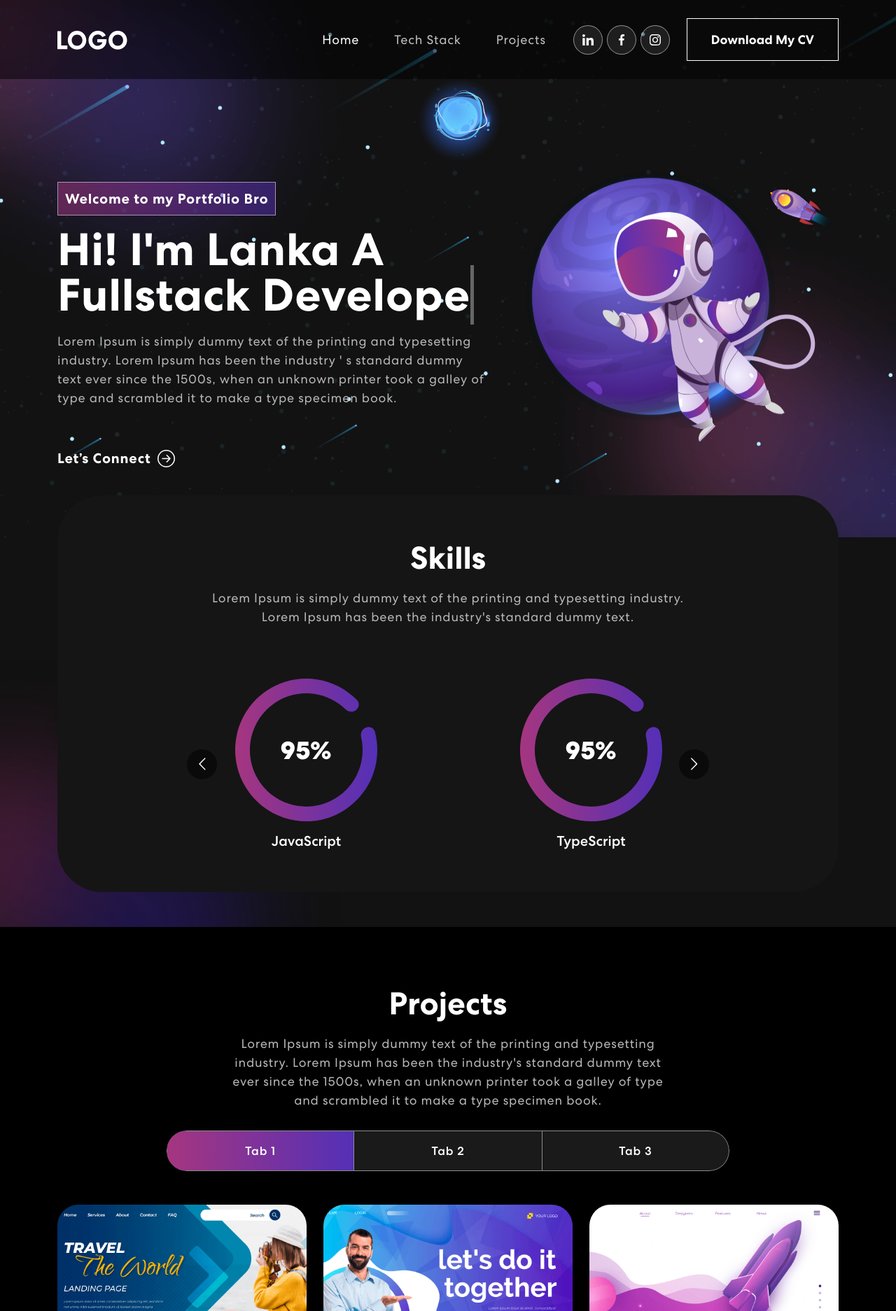
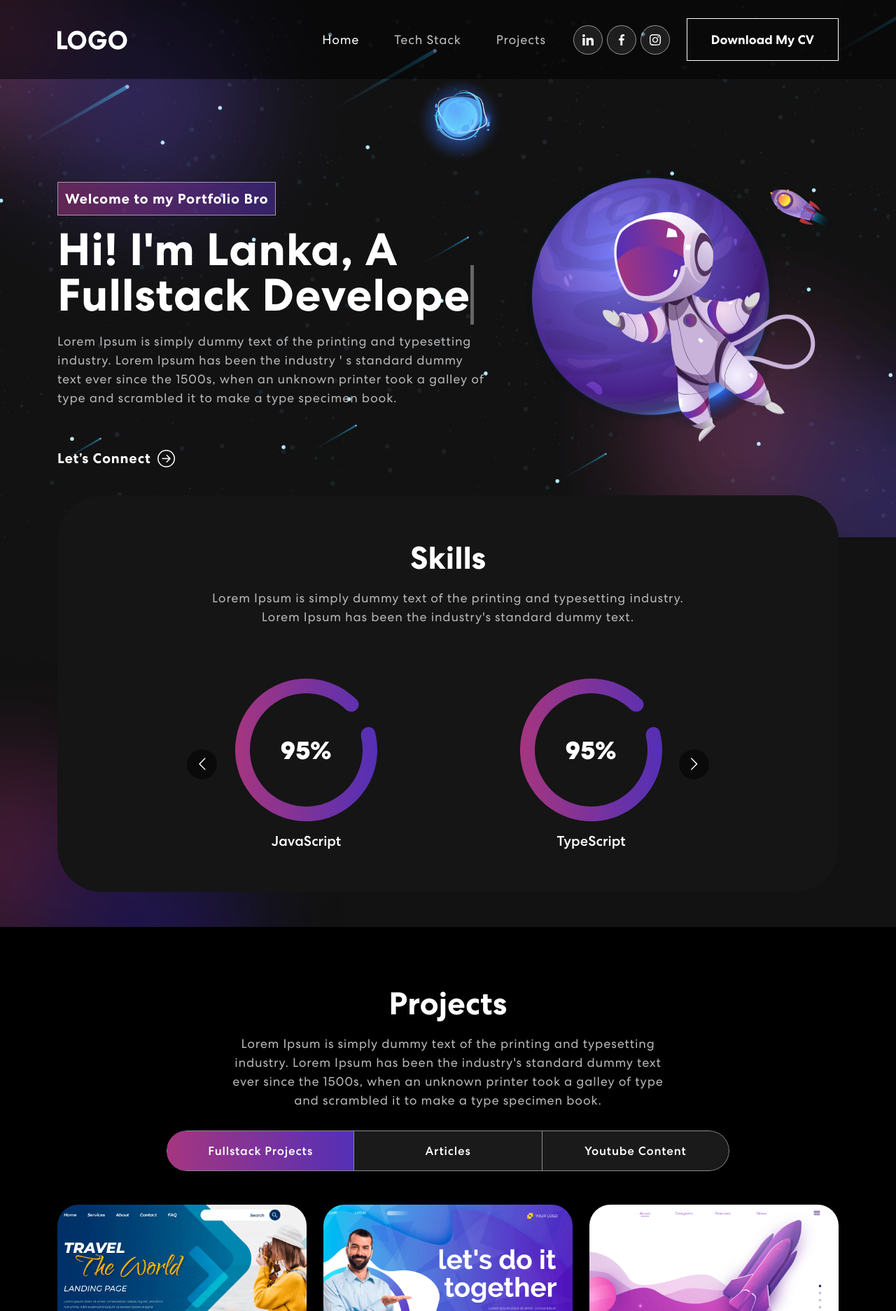
Before and after one commit to Lahirutech/my_website, a Next.js app: page / in a window 1280 px wide. Shown: the top 1874 px of the page at 70% size. Built offline with nearby package versions, Linux system fonts and the light colour scheme.

Commit message:
minor changes

```diff
--- a/src/component/Banner.tsx
+++ b/src/component/Banner.tsx
@@ -73,7 +73,7 @@ export const Banner = () => {
                 >
                   <span className='tagline'>Welcome to my Portfolio Bro</span>
                   <h1>
-                    {`Hi! I'm Lanka`}{' '}
+                    {`Hi! I'm Lanka,`}{' '}
                     <span
                       className='txt-rotate'
                       data-rotate='[ "Web Developer", "Node.js Developer", "Content Creator" ]'
--- a/src/component/Projects.tsx
+++ b/src/component/Projects.tsx
@@ -74,13 +74,13 @@ export default function Projects() {
                       id='pills-tab'
                     >
                       <Nav.Item>
-                        <Nav.Link eventKey='first'>Tab 1</Nav.Link>
+                        <Nav.Link eventKey='first'>Fullstack Projects</Nav.Link>
                       </Nav.Item>
                       <Nav.Item>
-                        <Nav.Link eventKey='second'>Tab 2</Nav.Link>
+                        <Nav.Link eventKey='second'>Articles</Nav.Link>
                       </Nav.Item>
                       <Nav.Item>
-                        <Nav.Link eventKey='third'>Tab 3</Nav.Link>
+                        <Nav.Link eventKey='third'>Youtube Content</Nav.Link>
                       </Nav.Item>
                     </Nav>
                     <Tab.Content
```
